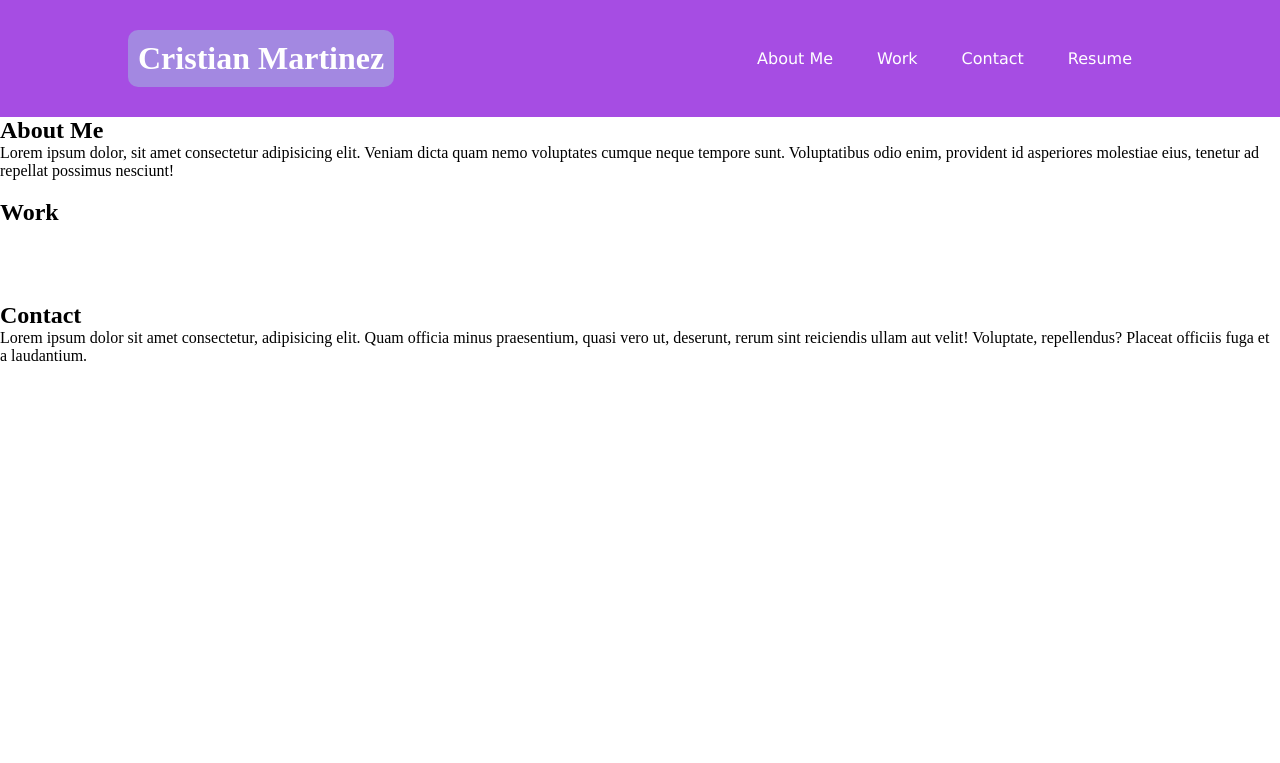
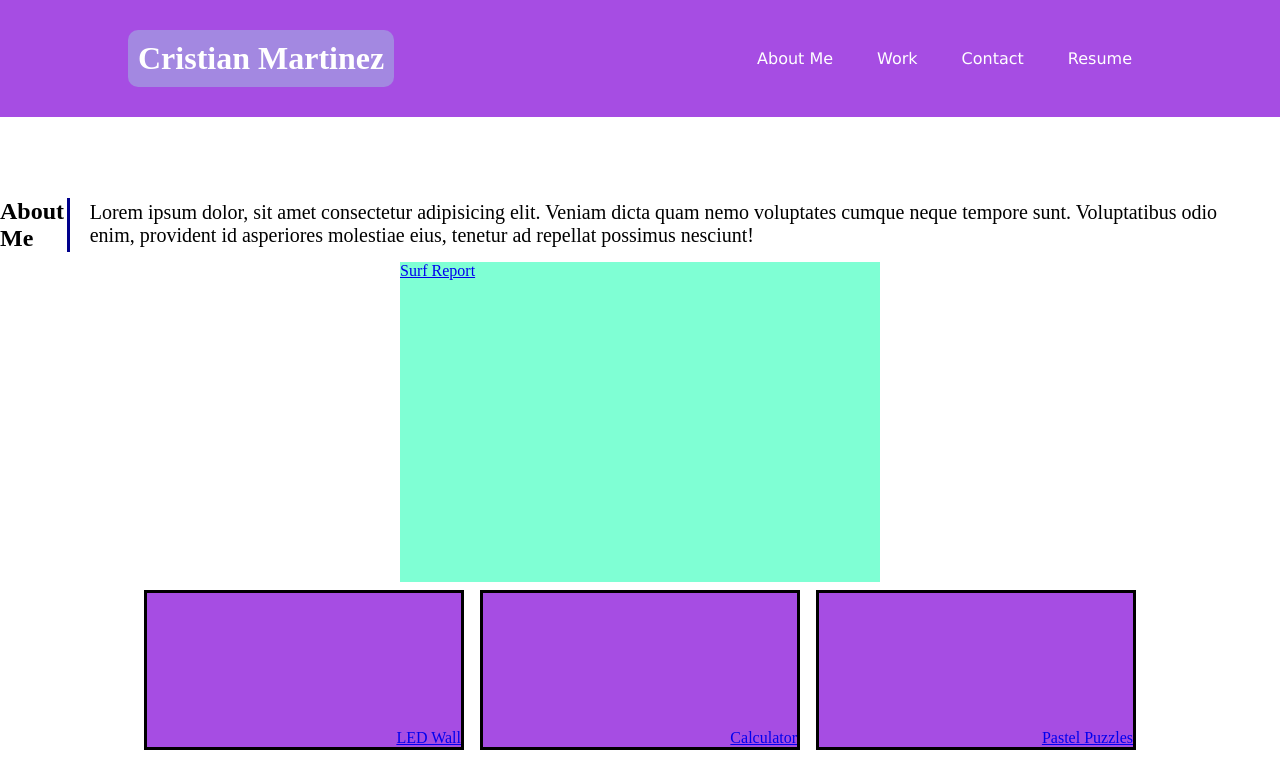
Before and after one commit to Lilhomie42/urban-meme, a plain HTML site: page index2.html in a window 1280 px wide. Shown: the top 763 px of the page. Drawn offline with Linux system fonts and the light colour scheme.

Commit message:
flexbox layout

```diff
--- a/assets/style2.css
+++ b/assets/style2.css
@@ -6,13 +6,13 @@
 
 }
 
-body {
+/* body {
     height: fit-content;
     width: auto;
-}
+}  */
 
 
-li, a{
+li, .nav-links{
     font-family: 'Lucida Sans', 'Lucida Sans Regular', 'Lucida Grande', 'Lucida Sans Unicode', Geneva, Verdana, sans-serif;
     font-weight: 500;
     font-size: 16px;
@@ -60,79 +60,69 @@ nav li a:hover {
     color: lightblue;
 
 }
-/* aside{
-    flex: 1;
-    color: #A64DE3;
-    padding: 20px;
-  }
 
-  main{
+main {
+
+
+}
+
+.info {
+    display: flex;
+    justify-content: center;
+    margin-top: 4em;
+    align-items: baseline;
+
+}
+
+.info aside{
+    border-right: 3px solid darkblue;
+}
+
+.info p {
+    margin: 20px 20px 15px;
+    padding-right: 10px;
+    display: flex;
+    font-size: 20px;
+    flex-wrap: wrap;
+}
+
+.projects {
     display: flex;
     flex-wrap: wrap;
-    height: max-content;
-    width: auto;
-  }
+    align-items: center;
+    justify-content: center;
+}
 
-  section {
-    flex: 3;
-    color: #ffffff;
-    padding: 20px;
-    text-align: center;
-    flex-direction: column;
-    /* align-items: center;
-    margin: 20px;
-    display: flex; */
-  /* }
-.projects {
-    border: 3px solid blue;
-    padding: 20px;
-    background-color: #ffffff;
-    height: fit-content;
-    width: auto;
+.biggie {
     display: flex;
+    justify-content: center;
     align-items: center;
-    flex-direction: row;
 }
-.info {
-    border:3px solid #A64DE3;
-    height: 200px;
-    margin-bottom: 20px;
+
+.container {
+    display: flex;
+    justify-content: center;
+    flex-wrap: wrap;
+    align-items: center;
+}
+.box {
+   height: 10em;
+   width: 20rem;
+   background-color: #A64DE3;
+   border: 3px solid black;
+   display: flex;
+   margin: 0.5em;
+   flex-direction: row-reverse;
+   align-items: flex-end;
+
+}
+
+.big-box {
+    height: 20em;
+    width: 30em;
+    background-color: aquamarine;
 }
 
 footer {
-    padding: 20px;
-    text-align: center;
     background-color: #A64DE3;
-    color: #fff;
-  }
-
-.projects div {
-
-    margin: 10px;
-    display: flex;
-    flex-direction: row;
-
 }
-
-.large-size {
-    border: 3px solid red;
-    height: 25em;
-    width: auto;
-
-}
-
-.small-size {
-    border: 3px solid blue;
-    display: flex;
-    justify-content: center;
-    height: 10em;
-    width: 20em;
-
-
-/* }
-@media screen and (max-width: 768px) {
-     h1, nav {
-        align-items: center;
-        flex-direction: column;
-    }
-} */
--- a/index2.html
+++ b/index2.html
@@ -1,5 +1,6 @@
 <!DOCTYPE html>
 <html lang="en">
+
 <head>
     <meta charset="UTF-8">
     <meta http-equiv="X-UA-Compatible" content="IE=edge">
@@ -7,6 +8,7 @@
     <link rel="stylesheet" href="./assets/style2.css">
     <title>Lil Homie Portfolio</title>
 </head>
+
 <body>
     <header>
         <h1 class="name">Cristian Martinez</h1>
@@ -19,59 +21,57 @@
             </ul>
         </nav>
     </header>
+    <main>
+        <section class="info">
+            <aside>
+                <h2>About Me</h2>
+            </aside>
 
-    <main>
-        <!-- <aside>
-            <h2>About Me</h2>
-            <h2>Work</h2>
-            <h2>Contact</h2>
-            <h2>Resume</h2>
-        </aside> -->
-
+            <p>Lorem ipsum dolor, sit amet consectetur adipisicing elit. Veniam dicta quam nemo voluptates cumque neque
+                tempore sunt. Voluptatibus odio enim, provident id asperiores molestiae eius, tenetur ad repellat
+                possimus nesciunt!</p>
+        </section>
+        <section class="biggie">
+            <div class="big-box">
+                <a href="#">Surf Report</a>
+            </div>
+        </section>
         <section class="container">
-            <div class="info">
-                <h2>About Me</h2>
-                <p>Lorem ipsum dolor, sit amet consectetur adipisicing elit. Veniam dicta quam nemo voluptates cumque neque tempore sunt. Voluptatibus odio enim, provident id asperiores molestiae eius, tenetur ad repellat possimus nesciunt!</p>
-
-            </div>
-
-            <!-- <a href="#">Surf Report</a> -->
-
-            <div class="large-size">
+            <!-- <div class="big-box">
                 <a href="#">Surf Report</a>
             </div>
 
-            <article class="projects">
-                <!-- <div class="large-size">
-                    <a href="#">Surf Report</a>
-                </div> -->
-                <div class="small-size">
-                    <aside>
+            <div class="projects"> -->
+            <!-- <aside>
                         <h2>Work</h2>
-                    </aside>
+                    </aside> -->
+
+            <div class="box">
                 <a href="#">LED Wall</a>
             </div>
-                <div class="small-size">
+            <div class="box">
                 <a href="#">Calculator</a>
             </div>
-                <div class="small-size">
+            <div class="box">
                 <a href="#">Pastel Puzzles</a>
             </div>
-                <div class="small-size">
+            <div class="box">
                 <a href="#">Run Buddy</a>
             </div>
-            </article>
+            </div>
+
         </section>
     </main>
-
     <footer>
         <aside>
             <h2>Contact</h2>
         </aside>
         <p>
-            Lorem ipsum dolor sit amet consectetur, adipisicing elit. Quam officia minus praesentium, quasi vero ut, deserunt, rerum sint reiciendis ullam aut velit! Voluptate, repellendus? Placeat officiis fuga et a laudantium.
+            Lorem ipsum dolor sit amet consectetur, adipisicing elit. Quam officia minus praesentium, quasi vero ut,
+            deserunt, rerum sint reiciendis ullam aut velit! Voluptate, repellendus? Placeat officiis fuga et a
+            laudantium.
         </p>
     </footer>
+</body>
 
-</body>
 </html>
```
Lines whose indentation alone changed are shown as unchanged.
